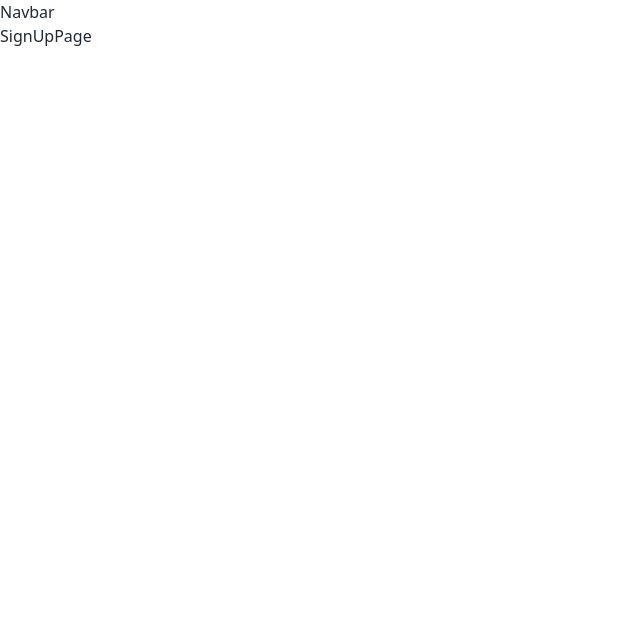
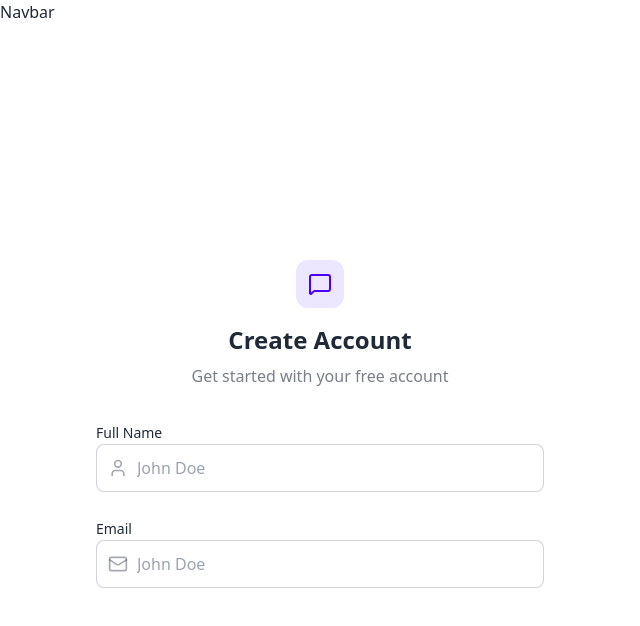
Before and after one commit to SupervadoBE/FullStackRealTimeChatApp, a React (Vite) app in the folder frontend/: page /signup in a window 1280 px wide. Shown: the top 626 px of the page, without its empty margins (0-640 px from the left). Built offline with nearby package versions, Linux system fonts and the light colour scheme; no server answers.

Commit message:
SignUpPage
Add form header, controllers => fullname & email

```diff
--- a/frontend/src/pages/SignUpPage.jsx
+++ b/frontend/src/pages/SignUpPage.jsx
@@ -1,5 +1,85 @@
+import { useState } from "react";
+import { useAuthStore } from "../store/useAuthStore";
+import { Mail, MessageSquare, User } from "lucide-react";
+
 const SignUpPage = () => {
-  return <div>SignUpPage</div>;
+  const [showPassword, setShowPassword] = useState(false);
+  const [formData, setFormData] = useState({
+    fullName: "",
+    email: "",
+    password: "",
+  });
+
+  const { signup, isSigningUp } = useAuthStore();
+
+  const validateForm = () => {};
+  const handleSubmit = (e) => {
+    e.preventDefault();
+  };
+
+  return (
+    <div className="min-h-screen grid lg:grid-cols-2">
+      {/* Left Side - From */}
+      <div className="flex flex-col justify-center items-center p-6 sm:p-12">
+        <div className="w-full max-w-md space-y-8">
+          {/* LOGO */}
+          <div className="text-center mb-8">
+            <div className="flex flex-col items-center gap-2 group">
+              <div className="size-12 rounded-xl bg-primary/10 flex items-center justify-center group-hover:bg-primary/20 transition-colors">
+                <MessageSquare className="size-6 text-primary" />
+              </div>
+              <h1 className="text-2xl font-bold mt-2">Create Account</h1>
+              <p className="text-base-content/60">
+                Get started with your free account
+              </p>
+            </div>
+          </div>
+
+          <form onSubmit={handleSubmit} className="space-y-6">
+            <div className="form-control">
+              <label htmlFor="label">
+                <span className="label-text font-medium">Full Name</span>
+              </label>
+              <div className="relative">
+                <div className="absolute inset-y-0 left-0 pl-3 flex items-center pointer-events-none">
+                  <User className="size-5 text-base-content/40" />
+                </div>
+                <input
+                  type="text"
+                  className={"input input-bordered w-full pl-10"}
+                  placeholder="John Doe"
+                  value={formData.fullName}
+                  onChange={(e) =>
+                    setFormData({ ...formData, fullName: e.target.value })
+                  }
+                />
+              </div>
+            </div>
+
+            <div className="form-control">
+              <label htmlFor="label">
+                <span className="label-text font-medium">Email</span>
+              </label>
+              <div className="relative">
+                <div className="absolute inset-y-0 left-0 pl-3 flex items-center pointer-events-none">
+                  <Mail className="size-5 text-base-content/40" />
+                </div>
+                <input
+                  type="email"
+                  className={"input input-bordered w-full pl-10"}
+                  placeholder="John Doe"
+                  value={formData.email}
+                  onChange={(e) =>
+                    setFormData({ ...formData, email: e.target.value })
+                  }
+                />
+              </div>
+            </div>
+          </form>
+        </div>
+      </div>
+    </div>
+  );
 };
 
 export default SignUpPage;
--- a/frontend/src/store/useAuthStore.js
+++ b/frontend/src/store/useAuthStore.js
@@ -21,4 +21,6 @@
       set({ isCheckingAuth: false });
     }
   },
+
+  signup: async (data) => {},
 }));
```
